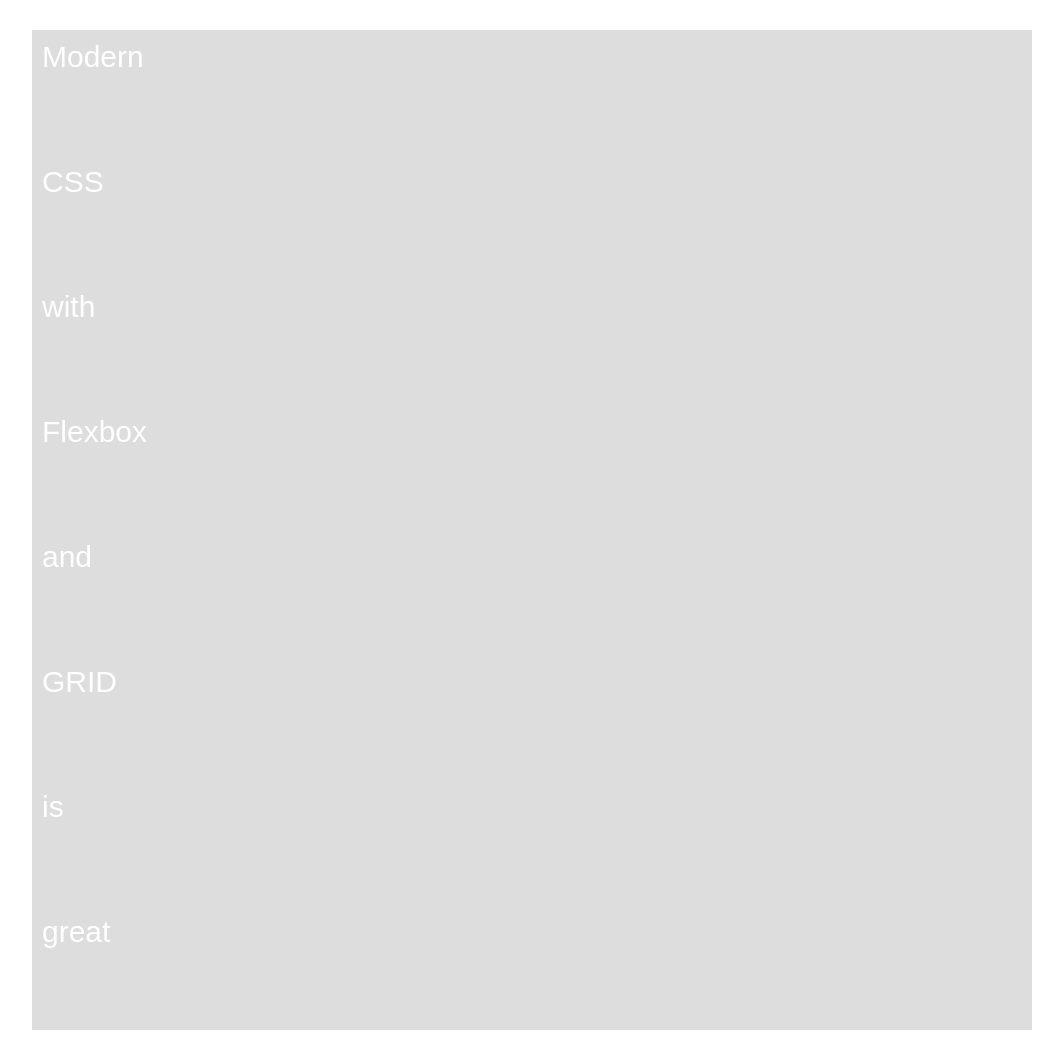
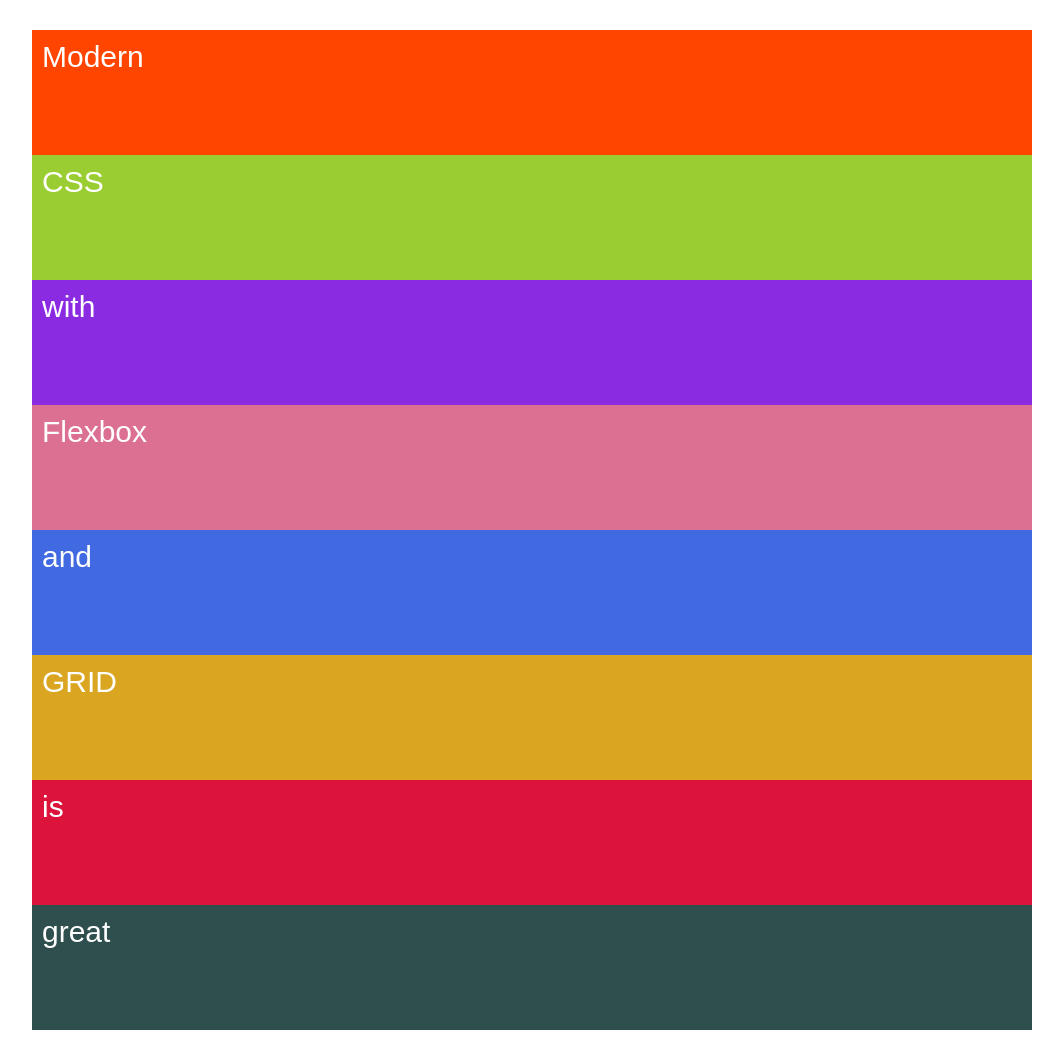
Before and after one commit to markovich692/CSS-GRID-BASICS-and-PRACTICE, a website: page index.html in a window 1280 px wide. Shown: the whole page, without its empty margins (108-1171 px from the left). Drawn offline with nearby package versions, Linux system fonts and the light colour scheme; files that its build step writes are made by us from their sources.

Commit message:
goes back to the CSS grid and gives each item a background-color

```diff
--- a/main.scss
+++ b/main.scss
@@ -316,10 +316,43 @@ body {
   background-color: #ddd;
   height: 1000px;
   display: grid;
+
   .item {
     padding: 10px;
     color: white;
     font-family: sans-serif;
     font-size: 30px;
+
+    &--1 {
+      background-color: orangered;
+    }
+
+    &--2 {
+      background-color: yellowgreen;
+    }
+
+    &--3 {
+      background-color: blueviolet;
+    }
+
+    &--4 {
+      background-color: palevioletred;
+    }
+
+    &--5 {
+      background-color: royalblue;
+    }
+
+    &--6 {
+      background-color: goldenrod;
+    }
+
+    &--7 {
+      background-color: crimson;
+    }
+
+    &--8 {
+      background-color: darkslategray;
+    }
   }
 }
--- a/script.js
+++ b/script.js
@@ -108,7 +108,7 @@ For example, given the following input array:
 
 
 
-*/
+
 
 function getFirstPython(list) {
   // Thank you for checking out my kata :)
@@ -150,3 +150,4 @@ let list1 = [
 ];
 
 console.log(getFirstPython(list1));
+*/
```
